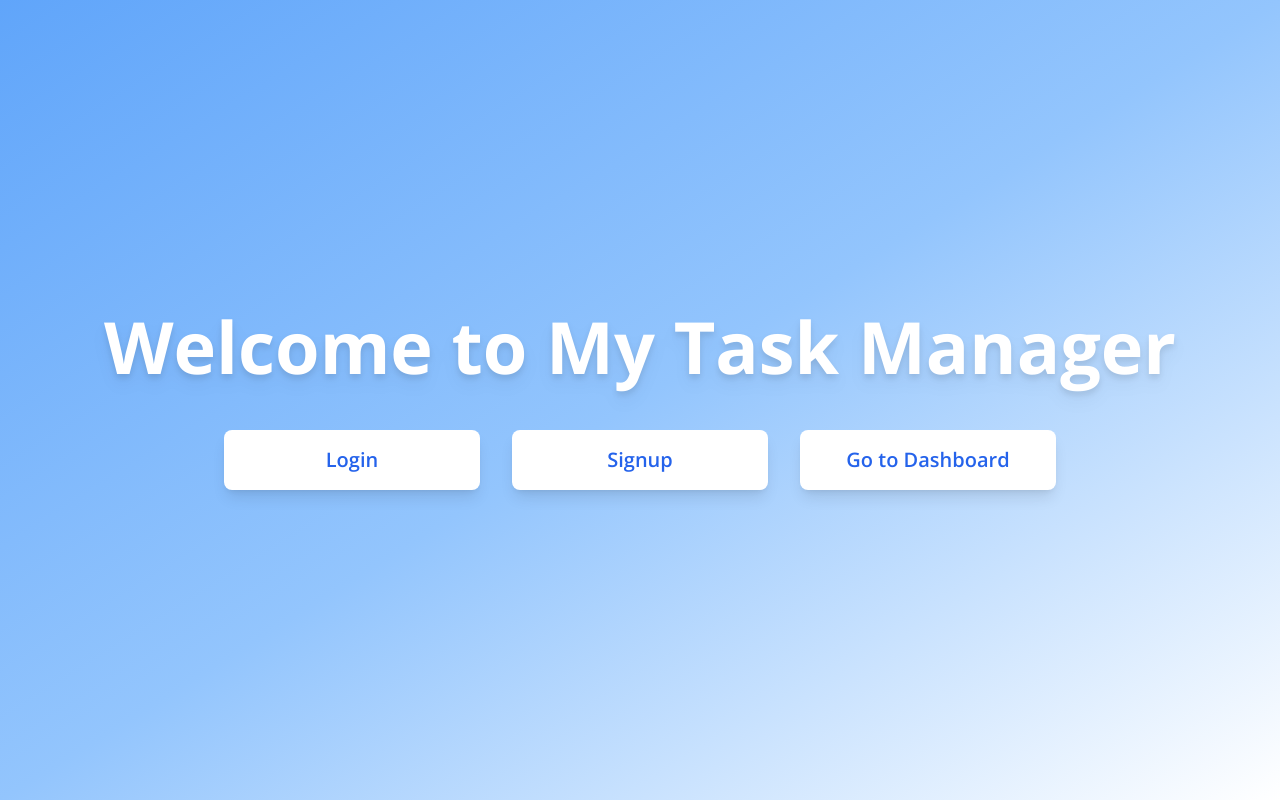
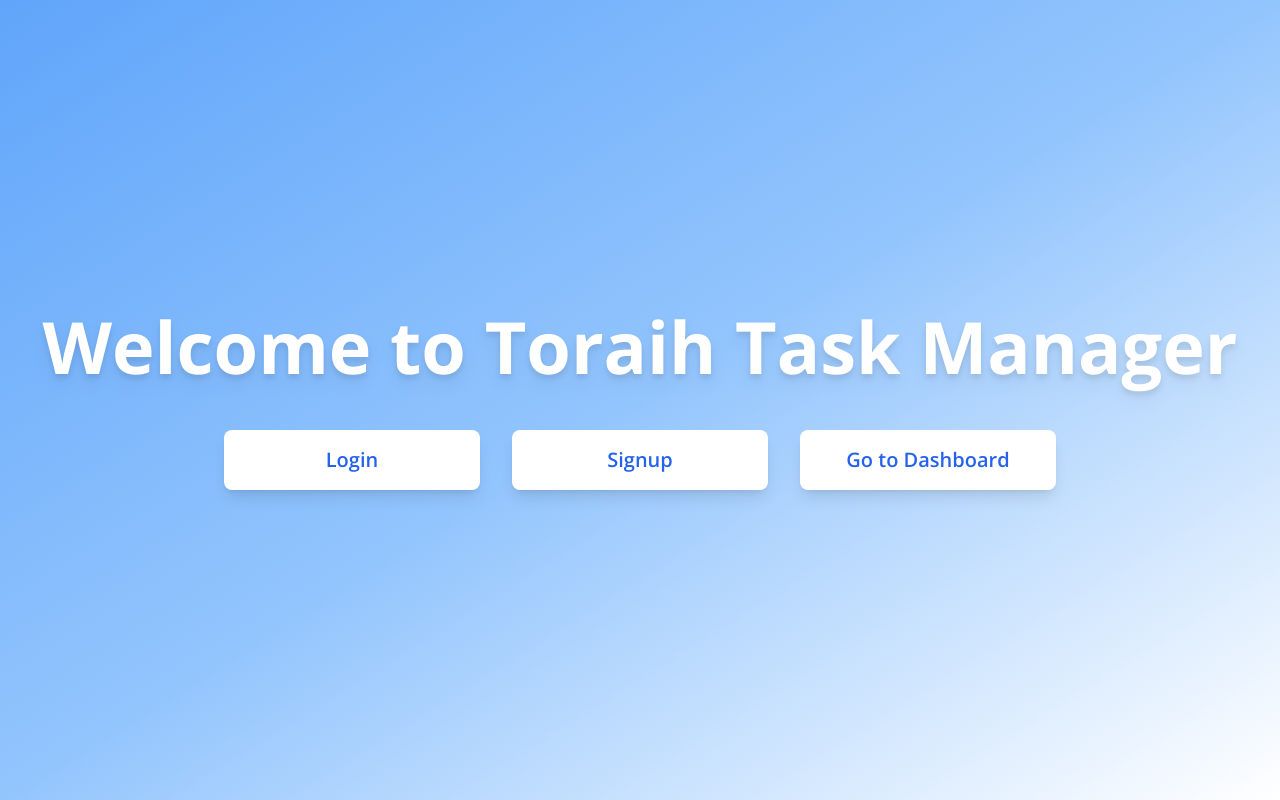
Before and after one commit to emantoraih/task_manager, a React (Vite) app: page / in a window 1280 px wide. Built offline with nearby package versions, Linux system fonts and the light colour scheme.

Commit message:
Updated Home.tsx

```diff
--- a/src/pages/Home.tsx
+++ b/src/pages/Home.tsx
@@ -7,7 +7,7 @@ function Home({ onNavigate }: HomeProps) {
     <div className="min-h-screen bg-gradient-to-br from-blue-400 via-blue-300 to-white flex items-center justify-center px-4">
       <div className="text-center space-y-12">
         <h1 className="text-5xl md:text-6xl lg:text-7xl font-bold text-white drop-shadow-lg">
-          Welcome to My Task Manager
+          Welcome to Toraih Task Manager
         </h1>
 
         <div className="flex flex-col md:flex-row gap-6 md:gap-8 justify-center items-center">
```
